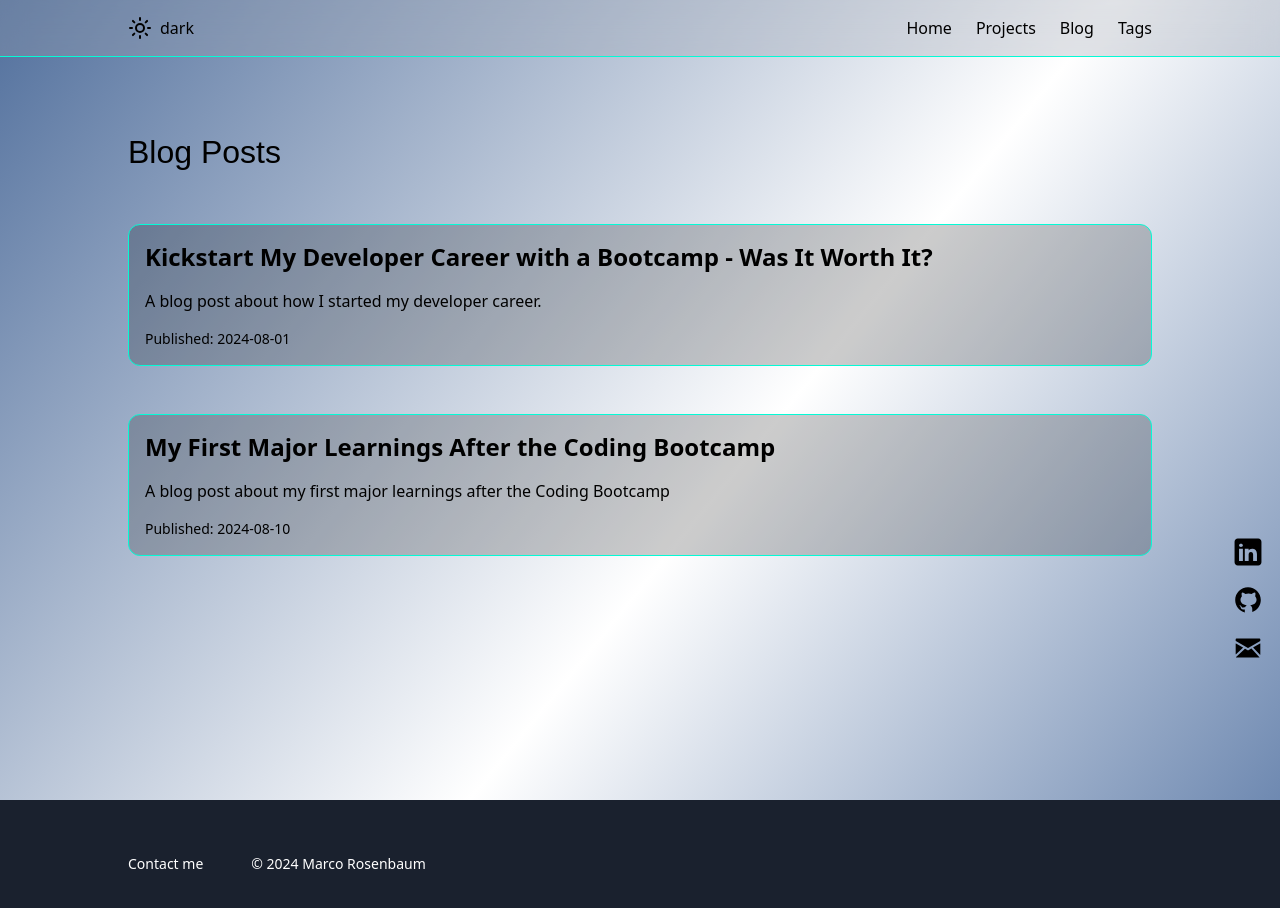
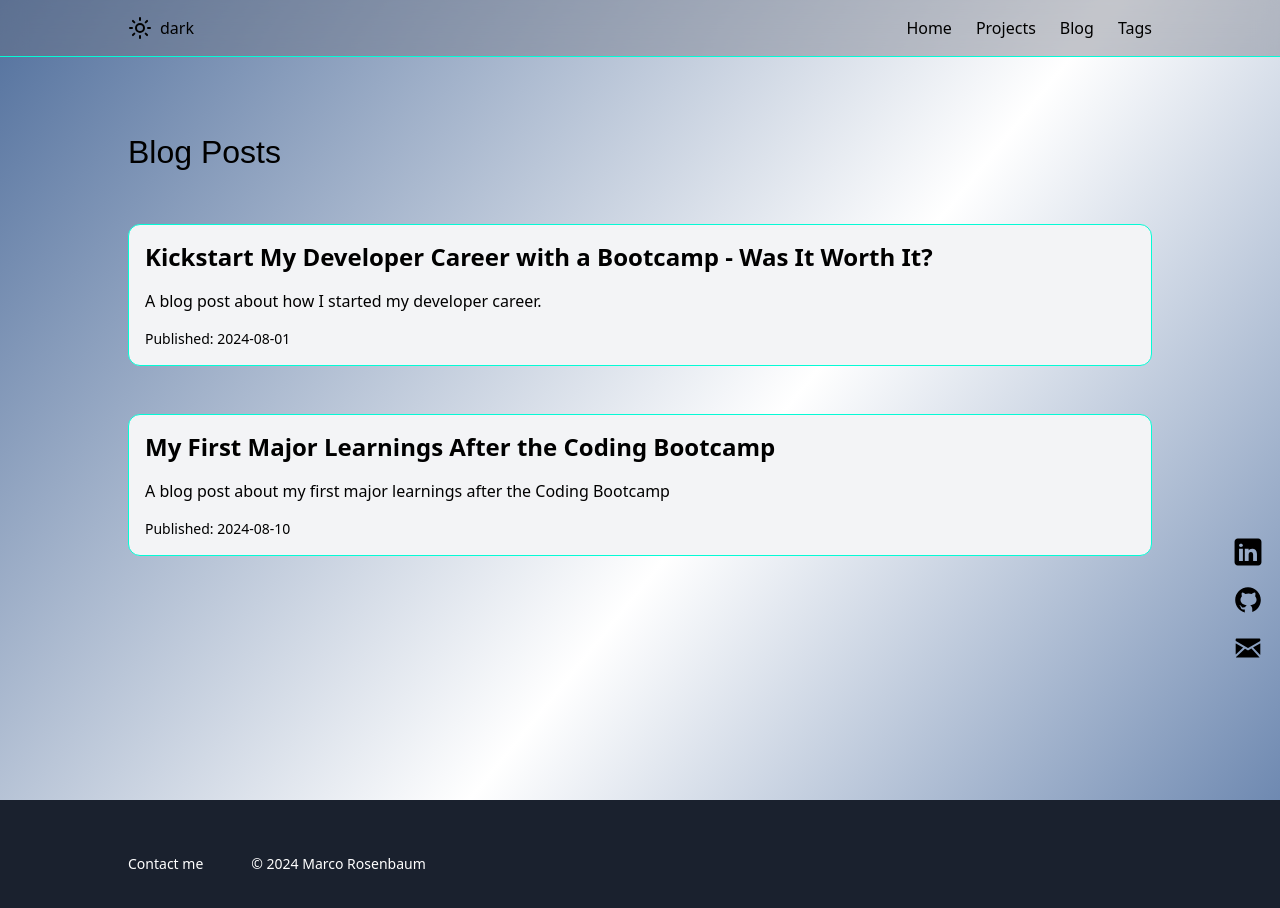
Before and after one commit to marcorosenbaum/astro-portfolio, an Astro site: page /blog in a window 1280 px wide. Built offline with nearby package versions, Linux system fonts and the light colour scheme; Astro itself is replaced by a stand-in of ours.

Commit message:
style: restyle Header to use dark:

```diff
--- a/src/components/BlogPost.astro
+++ b/src/components/BlogPost.astro
@@ -1,13 +1,12 @@
 ---
 const { title, url, description, pubDate } = Astro.props;
-// const trimmedPubDate = pubDate.substring(0, 10);
 ---
 
 <li>
   <a
     href={url}
     aria-label="Navigate to blog post"
-    class="flex gap-12 border border-accent-color rounded-xl p-4 bg-black/20"
+    class="flex gap-12 border border-accent-color rounded-xl p-4 bg-gray-100 dark:bg-black/30"
   >
     <div class="flex flex-col gap-4">
       <p class="text-2xl font-bold">{title}</p>
--- a/src/components/Header.astro
+++ b/src/components/Header.astro
@@ -6,7 +6,7 @@ import ThemeIcon from './ThemeIcon.astro';
 
 <header>
   <div
-    class="fixed top-0 left-0 right-0 flex justify-between backdrop-blur-md bg-gray-400/30 px-4 sm:px-16 md:px-24 lg:px-32 py-4 border-b border-accent-color"
+    class="fixed top-0 left-0 right-0 flex justify-between backdrop-blur-md bg-gray-500/40 dark:bg-gray-400/30 px-4 sm:px-16 md:px-24 lg:px-32 py-4 border-b border-accent-color"
   >
     <ThemeIcon />
 
```
